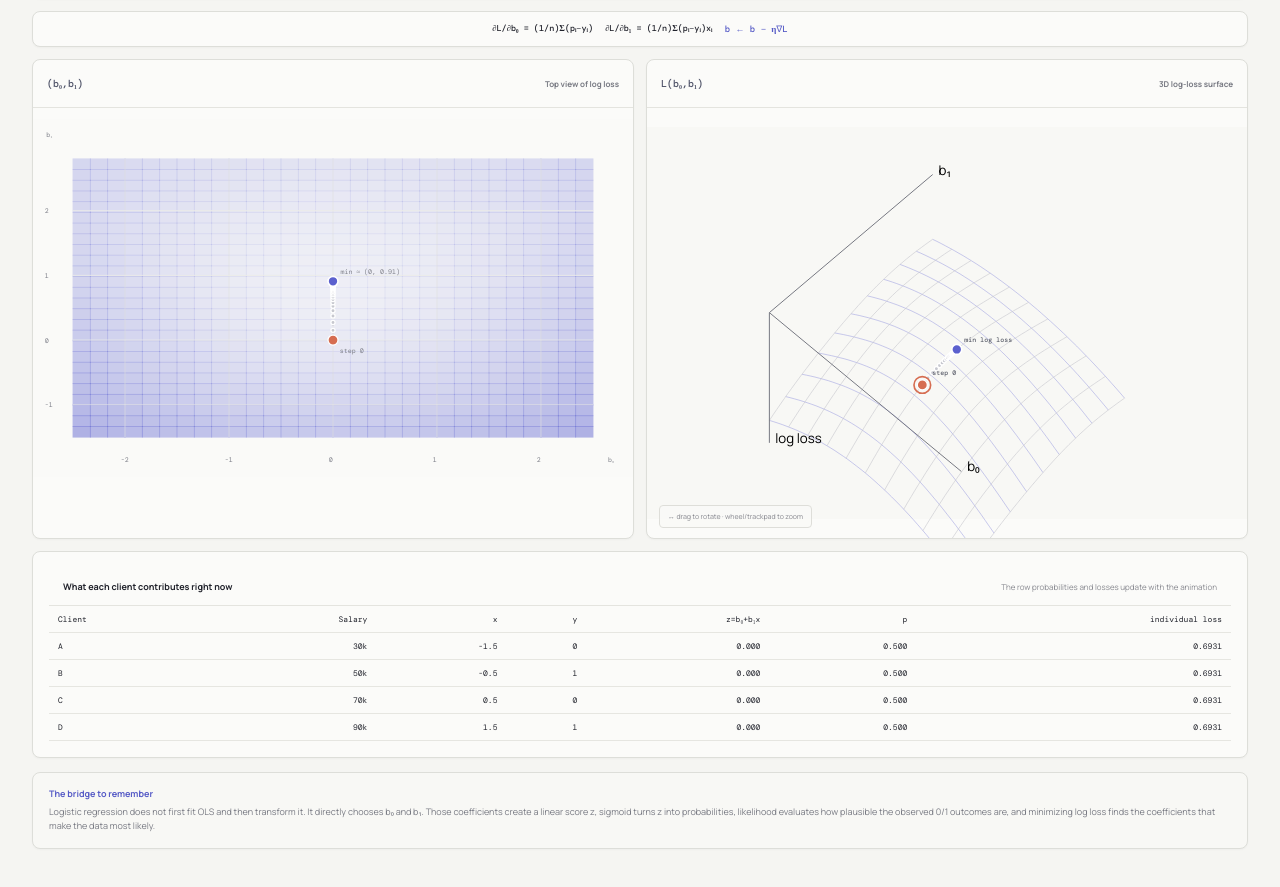
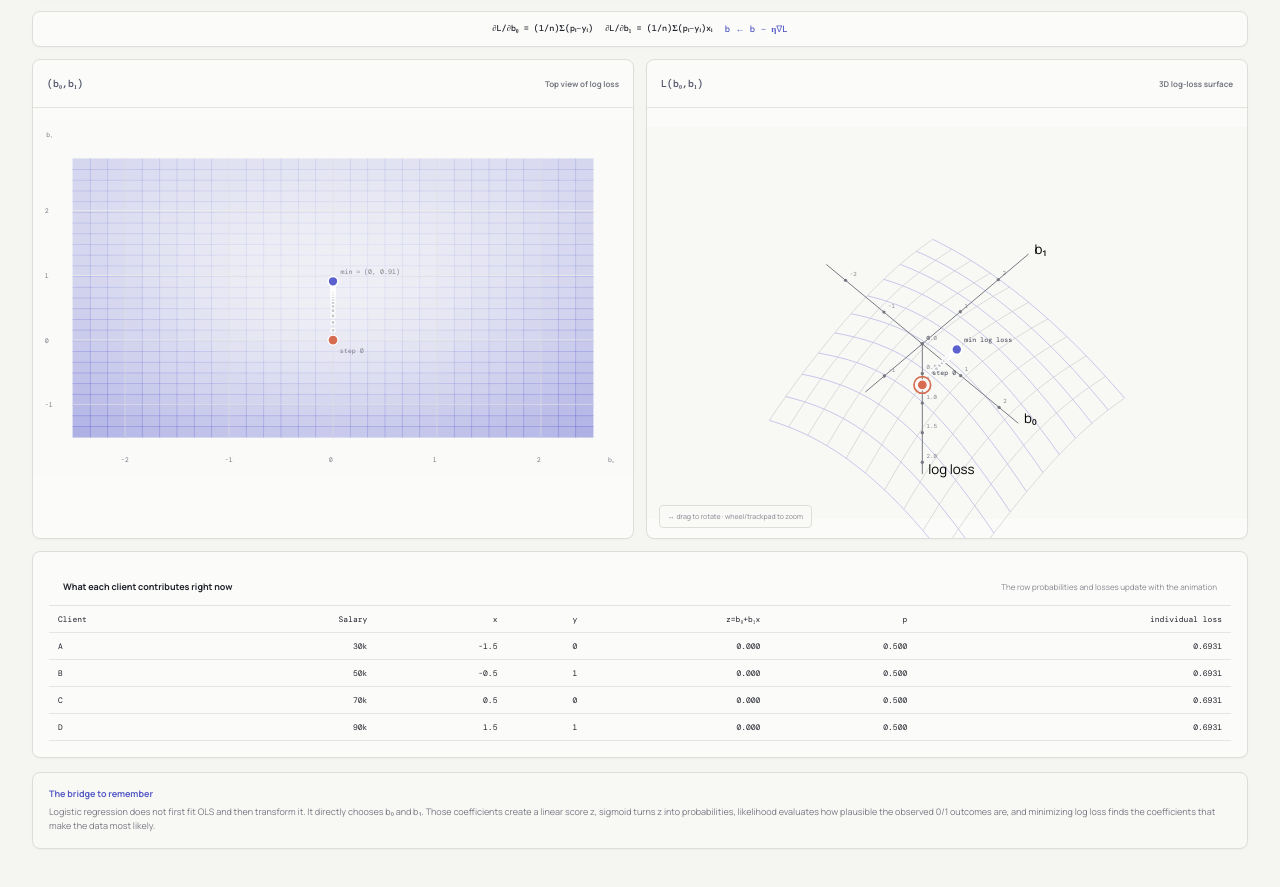
Before and after one commit to Alexander-768/analytics-tools, a React (Vite) app: page /#/machine-learning/logistic-regression in a window 1280 px wide. Shown: the part 2221-3108 px from the top of the page. Built offline with nearby package versions, Linux system fonts and the light colour scheme.

Commit message:
Align logistic regression 3D axes to zero origin

```diff
--- a/src/pages/LogisticRegressionPage.tsx
+++ b/src/pages/LogisticRegressionPage.tsx
@@ -115,7 +115,10 @@ function LogLoss3D({trajectory,currentStep}:{trajectory:LogStep[];currentStep:nu
   const pts=trajectory.map(p=>({...p,screen:project(p.b0,p.b1,p.loss)}));
   const active=pts.slice(0,currentStep+1),current=pts[Math.min(currentStep,pts.length-1)];
   const min=project(0,.908,calcLoss(0,.908));
-  const origin=project(b0min,b1min,0),xAxis=project(b0max,b1min,0),yAxis=project(b0min,b1max,0),zAxis=project(b0min,b1min,2.2);
+  const origin=project(0,0,0),xAxis=project(b0max,0,0),xAxisNeg=project(b0min,0,0),yAxis=project(0,b1max,0),yAxisNeg=project(0,b1min,0),zAxis=project(0,0,2.2);
+  const b0Ticks=[-2,-1,0,1,2];
+  const b1Ticks=[-1,0,1,2];
+  const lossTicks=[0,.5,1,1.5,2];
   return <div className="reg-loss3d-wrap">
     <svg className="reg-loss3d" viewBox="0 0 720 470"
       onPointerDown={e=>{(e.currentTarget as SVGSVGElement).setPointerCapture(e.pointerId);drag.current={x:e.clientX,y:e.clientY}}}
@@ -125,8 +128,13 @@ function LogLoss3D({trajectory,currentStep}:{trajectory:LogStep[];currentStep:nu
       <rect width="720" height="470" className="surface-bg"/>
       {g1.map(v=><polyline key={'a'+v} points={line0(v).map(p=>`${p.x.toFixed(1)},${p.y.toFixed(1)}`).join(' ')} className="surface-line xline"/>)}
       {g0.map(v=><polyline key={'b'+v} points={line1(v).map(p=>`${p.x.toFixed(1)},${p.y.toFixed(1)}`).join(' ')} className="surface-line yline"/>)}
-      <line x1={origin.x} y1={origin.y} x2={xAxis.x} y2={xAxis.y} className="surface-axis"/><line x1={origin.x} y1={origin.y} x2={yAxis.x} y2={yAxis.y} className="surface-axis"/><line x1={origin.x} y1={origin.y} x2={zAxis.x} y2={zAxis.y} className="surface-axis"/>
+      <line x1={xAxisNeg.x} y1={xAxisNeg.y} x2={xAxis.x} y2={xAxis.y} className="surface-axis"/>
+      <line x1={yAxisNeg.x} y1={yAxisNeg.y} x2={yAxis.x} y2={yAxis.y} className="surface-axis"/>
+      <line x1={origin.x} y1={origin.y} x2={zAxis.x} y2={zAxis.y} className="surface-axis"/>
       <text x={xAxis.x+7} y={xAxis.y} className="gd-axis-label">b₀</text><text x={yAxis.x+7} y={yAxis.y} className="gd-axis-label">b₁</text><text x={zAxis.x+7} y={zAxis.y} className="gd-axis-label">log loss</text>
+      {b0Ticks.map(v=>{const p=project(v,0,0);return <g key={'lb0'+v}><circle cx={p.x} cy={p.y} r="2" className="surface-tick"/><text x={p.x+5} y={p.y-5} className="surface-tick-label">{v}</text></g>})}
+      {b1Ticks.map(v=>{const p=project(0,v,0);return <g key={'lb1'+v}><circle cx={p.x} cy={p.y} r="2" className="surface-tick"/><text x={p.x+5} y={p.y-5} className="surface-tick-label">{v}</text></g>})}
+      {lossTicks.map(v=>{const p=project(0,0,v);return <g key={'lloss'+v}><circle cx={p.x} cy={p.y} r="2" className="surface-tick"/><text x={p.x+5} y={p.y-5} className="surface-tick-label">{v.toFixed(1)}</text></g>})}
       <polyline points={pts.map(p=>`${p.screen.x},${p.screen.y}`).join(' ')} className="reg-3d-path ghost"/><polyline points={active.map(p=>`${p.screen.x},${p.screen.y}`).join(' ')} className="reg-3d-path active"/>
       {pts.map((p,i)=><circle key={i} cx={p.screen.x} cy={p.screen.y} r={i===currentStep?6:2.5} className={i<=currentStep?'gd-step-dot active':'gd-step-dot'}/>)}
       <circle cx={min.x} cy={min.y} r="6" className="reg-ols-point"/><text x={min.x+9} y={min.y-9} className="gd-label">min log loss</text>
```
